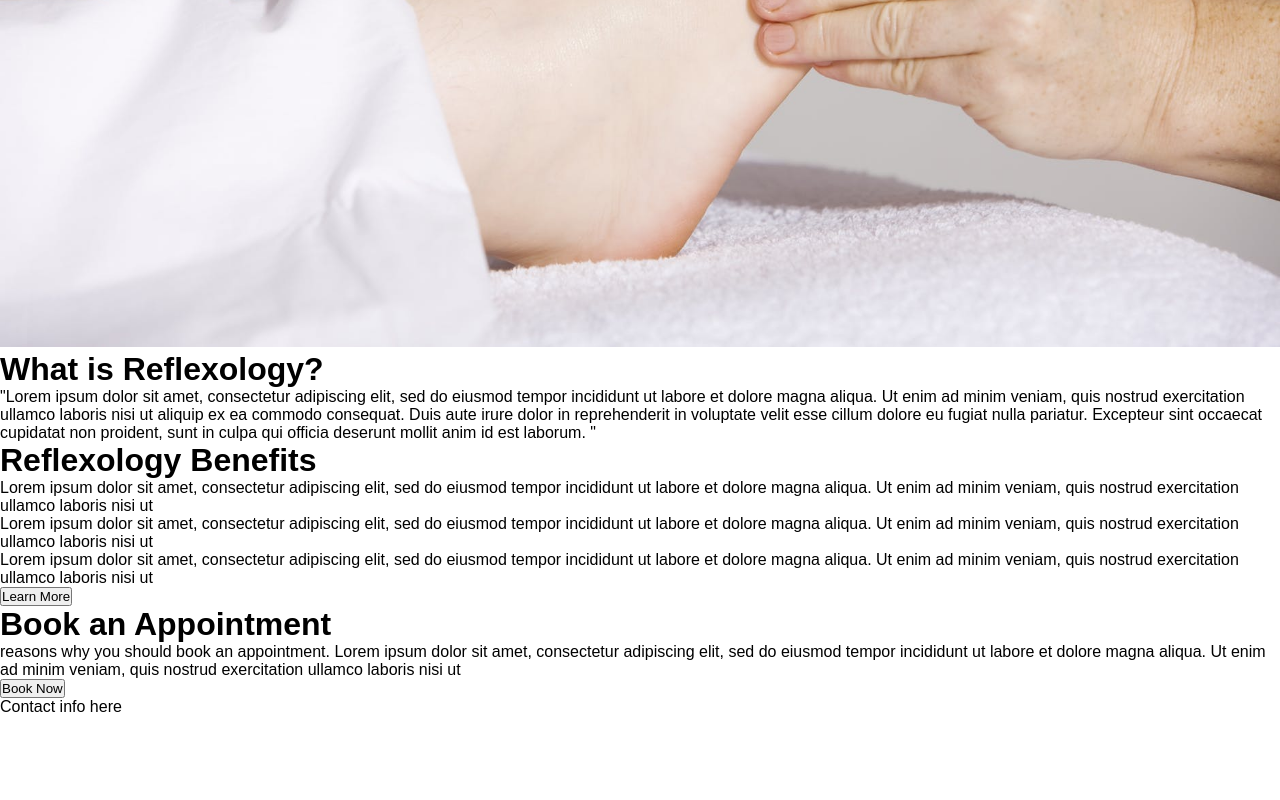
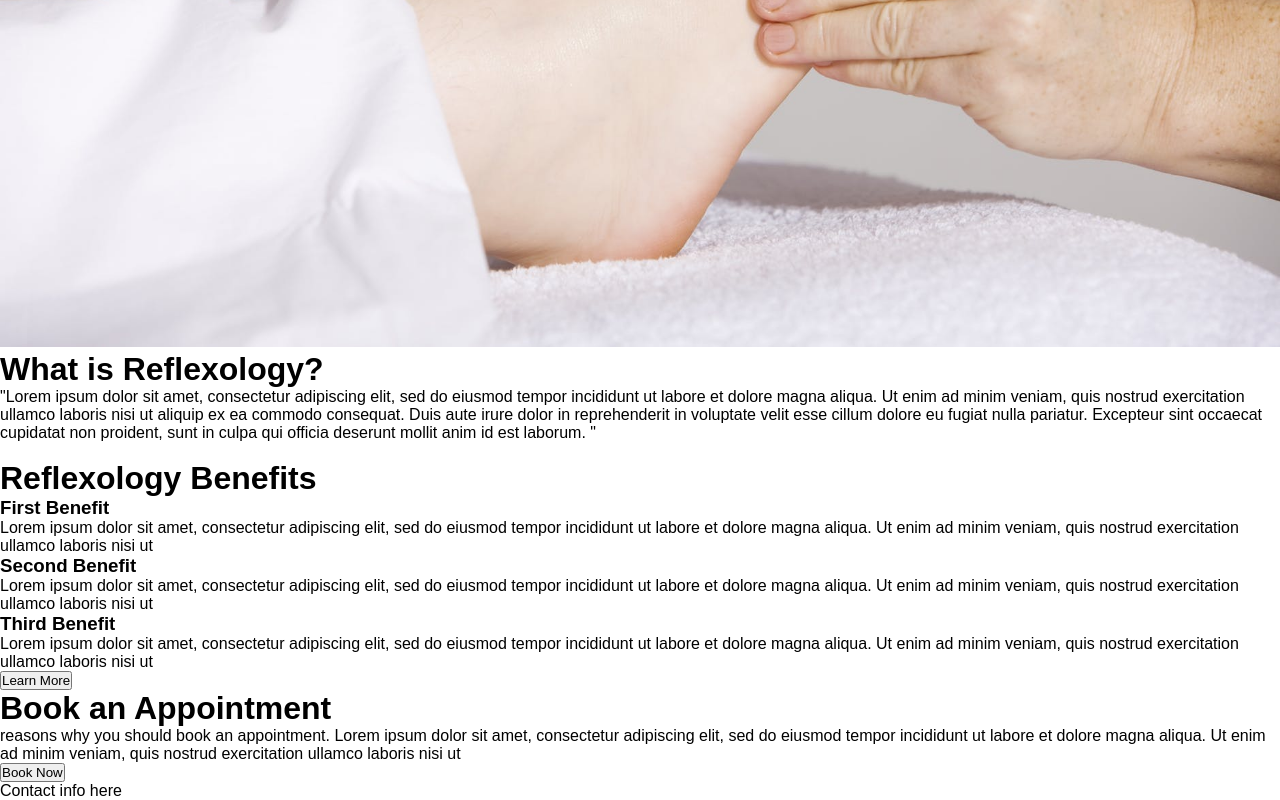
Before and after one commit to jessix00/reflexology-website, a plain HTML site: page index.html in a window 1280 px wide. Shown: the part 576-1376 px from the top of the page. Before the commit the page ends 1292 px from the top, so only its background shows below. Drawn offline with Linux system fonts and the light colour scheme.

Commit message:
New classes added

```diff
--- a/index.html
+++ b/index.html
@@ -13,6 +13,7 @@
 </head>
 
 <body>
+
     <nav class="nav-container">
         <span class="navbar-toggle" id="js-navbar-toggle">
             <p>Menu</p>
@@ -31,31 +32,48 @@
         </div>
         <img class="hero-img" src="img/massage3.jpeg " alt="reflexology massage ">
     </div>
+    <div class="content-wrapper">
+        <div class="info">
+            <div class="info-content">
+                <h1>What is Reflexology?</h1>
+                <p>"Lorem ipsum dolor sit amet, consectetur adipiscing elit, sed do eiusmod tempor incididunt ut labore et dolore magna aliqua. Ut enim ad minim veniam, quis nostrud exercitation ullamco laboris nisi ut aliquip ex ea commodo consequat. Duis
+                    aute irure dolor in reprehenderit in voluptate velit esse cillum dolore eu fugiat nulla pariatur. Excepteur sint occaecat cupidatat non proident, sunt in culpa qui officia deserunt mollit anim id est laborum. "</p>
+            </div>
+            <img src="img/massage2-small.jpg" alt="">
 
-    <div class="info ">
-        <h1>What is Reflexology?</h1>
-        <p>"Lorem ipsum dolor sit amet, consectetur adipiscing elit, sed do eiusmod tempor incididunt ut labore et dolore magna aliqua. Ut enim ad minim veniam, quis nostrud exercitation ullamco laboris nisi ut aliquip ex ea commodo consequat. Duis aute
-            irure dolor in reprehenderit in voluptate velit esse cillum dolore eu fugiat nulla pariatur. Excepteur sint occaecat cupidatat non proident, sunt in culpa qui officia deserunt mollit anim id est laborum. "</p>
         </div>
 
-    <div class="benefits ">
+        <div class="benefits-bg">
+            <div class="benefits">
                 <h1>Reflexology Benefits</h1>
-        <div class="benefit-1 ">
+                <div class="benefit-wrapper">
+                    <div class="benefit-item">
+                        <h3>First Benefit</h3>
                         <p>Lorem ipsum dolor sit amet, consectetur adipiscing elit, sed do eiusmod tempor incididunt ut labore et dolore magna aliqua. Ut enim ad minim veniam, quis nostrud exercitation ullamco laboris nisi ut</p>
                     </div>
-        <div class="benefit-2 ">
+                    <div class="benefit-item">
+                        <h3>Second Benefit</h3>
                         <p>Lorem ipsum dolor sit amet, consectetur adipiscing elit, sed do eiusmod tempor incididunt ut labore et dolore magna aliqua. Ut enim ad minim veniam, quis nostrud exercitation ullamco laboris nisi ut</p>
                     </div>
-        <div class="benefit-3 ">
+                    <div class="benefit-item">
+                        <h3>Third Benefit</h3>
                         <p>Lorem ipsum dolor sit amet, consectetur adipiscing elit, sed do eiusmod tempor incididunt ut labore et dolore magna aliqua. Ut enim ad minim veniam, quis nostrud exercitation ullamco laboris nisi ut</p>
                     </div>
-        <button>Learn More</button>
+                </div>
+                <button class="learn-more">Learn More</button>
+            </div>
         </div>
 
-    <div class="appointment ">
+        <div class="appointment">
+            <!-- <img src="img/spa.jpg" alt=""> -->
+            <div class="appointment-content">
                 <h1>Book an Appointment</h1>
-        <p>reasons why you should book an appointment. Lorem ipsum dolor sit amet, consectetur adipiscing elit, sed do eiusmod tempor incididunt ut labore et dolore magna aliqua. Ut enim ad minim veniam, quis nostrud exercitation ullamco laboris nisi ut</p>
+                <p>reasons why you should book an appointment. Lorem ipsum dolor sit amet, consectetur adipiscing elit, sed do eiusmod tempor incididunt ut labore et dolore magna aliqua. Ut enim ad minim veniam, quis nostrud exercitation ullamco laboris
+                    nisi ut
+                </p>
                 <button>Book Now</button>
+            </div>
+        </div>
     </div>
 </body>
 
```
Lines whose indentation alone changed are shown as unchanged.
